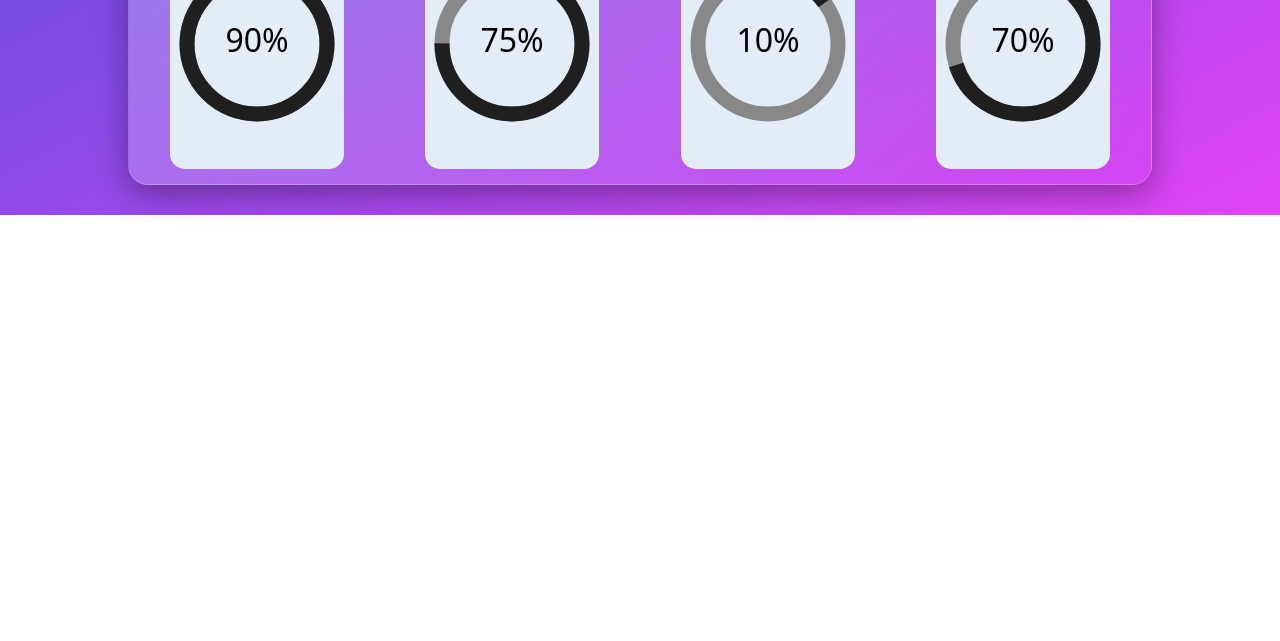
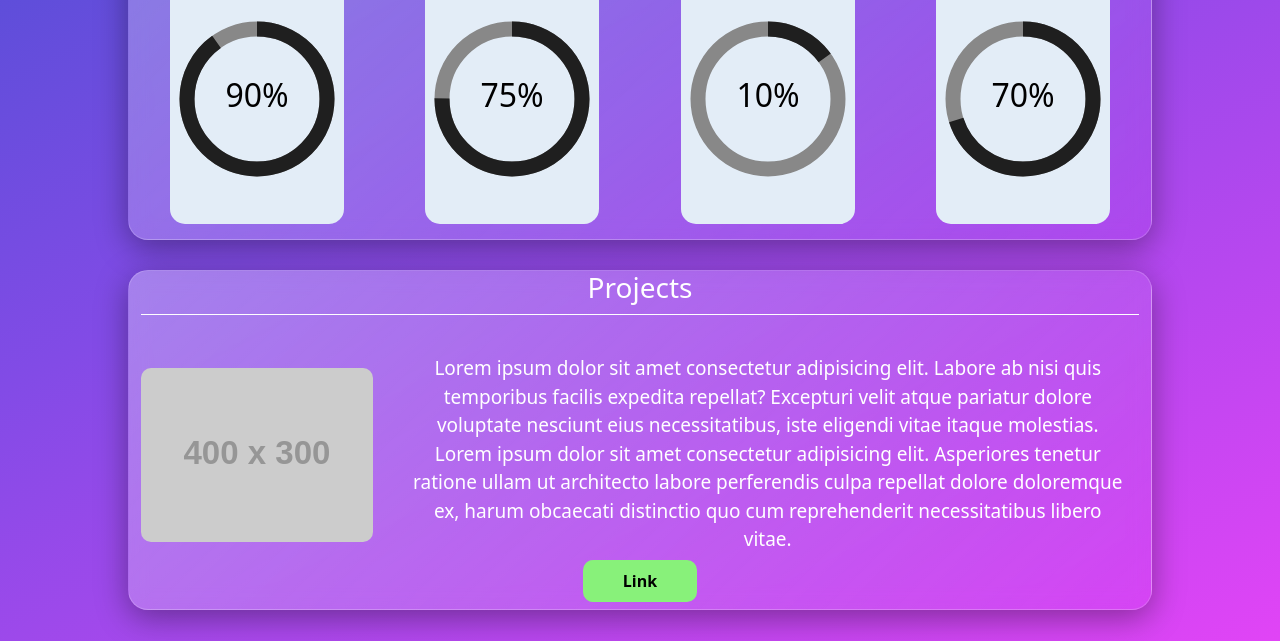
Before and after one commit to TheJikol/first-portfolio, a plain HTML site: page index.html in a window 1280 px wide. Shown: the part 1631-2272 px from the top of the page. Before the commit the page ends 1846 px from the top, so only its background shows below. Drawn offline with nearby package versions, Linux system fonts and the light colour scheme; placeholder pictures from the web are drawn by us.

Commit message:
Se agrego projectos

```diff
--- a/index.html
+++ b/index.html
@@ -72,7 +72,7 @@
     </div>
   </div>
   <div class="container experience justify-content-center">
-    <h3 class="text-center">Experiencia</h3>
+    <h3 class="text-center">Experience</h3>
     <div class="row educationrow text-center">
       <div class="col-12 mt-3 mb-3">
         <div class="row">
@@ -94,7 +94,7 @@
     </div>
   </div>
   <div class="container experience justify-content-center">
-    <h3 class="text-center">Educación</h3>
+    <h3 class="text-center">Education</h3>
     <div class="row educationrow text-center">
       <div class="col-12 mt-3 mb-3">
         <div class="row">
@@ -117,7 +117,7 @@
   </div>
   <div class="container experience justify-content-center">
     <h3 class="text-center">Skills</h3>
-    <div class="row">
+    <div class="row skillsrow">
       <div class="col-xl-3 col-sm-6 col-12 text-center">
         <div class="container skillscol">
           <h2>HTML</h2>
@@ -188,6 +188,29 @@
       </div>
     </div>
   </div>
+  <div class="container experience justify-content-center">
+    <h3 class="text-center">Projects</h3>
+    <div class="row educationrow text-center">
+      <div class="col-12 mt-3 mb-3">
+        <div class="row">
+          <div class="col-lg-3 col-12 text-center columna-imagen">
+            <img class="experienceimg" src="https://dummyimage.com/400x300/ff00ff/000000.jpg" alt="">
+          </div>
+          <div class="col-lg-9 col-12 text-center d-flex align-items-center">
+            <p>Lorem ipsum dolor sit amet consectetur adipisicing elit. Labore ab nisi quis temporibus facilis expedita
+              repellat? Excepturi velit atque pariatur dolore voluptate nesciunt eius necessitatibus, iste eligendi
+              vitae
+              itaque molestias. Lorem ipsum dolor sit amet consectetur adipisicing elit. Asperiores tenetur ratione
+              ullam
+              ut
+              architecto labore perferendis culpa repellat dolore doloremque ex, harum obcaecati distinctio quo cum
+              reprehenderit necessitatibus libero vitae.</p>
+          </div>
+        </div>
+        <a class="ProjectLink" href="#">Link</a>
+      </div>
+    </div>
+  </div>
 
 
   <script src="https://cdn.jsdelivr.net/npm/bootstrap@5.2.0/dist/js/bootstrap.bundle.min.js"
--- a/styles/styles.css
+++ b/styles/styles.css
@@ -172,6 +172,11 @@ p{
 -moz-box-shadow: 1px 1px 35px 2px rgba(0, 0, 0, 0.75);
 }
 
+h3{
+    border-bottom: solid 1px white;
+    padding-bottom: 10px;
+}
+
 .experience{
     color: white;
     background: linear-gradient(135deg, rgba(255,255,255, 0.3), rgba(255,255,255, 0));
@@ -195,6 +200,10 @@ p{
 .experienceimg{
     width: 100%;
     border-radius: 10px;
+}
+
+.skillsrow{
+    margin-top: 30px;
 }
 
 .skillscol{
@@ -263,6 +272,24 @@ circle:nth-child(2){
     transform: rotate(-270deg);
 }
 
+.ProjectLink{
+    color: black;
+    display: inline;
+    background-color: rgb(136, 241, 122);
+    text-decoration: none;
+    padding: 10px 40px;
+    border-radius: 10px;
+    transition: all 0.5s;
+    font-weight: bold;
+}
+
+a:hover{
+    color: black;
+    box-shadow: 1px 1px 35px 2px rgba(0, 0, 0, 0.75);
+    -webkit-box-shadow: 1px 1px 35px 2px rgba(0, 0, 0, 0.75);
+    -moz-box-shadow: 1px 1px 35px 2px rgba(0, 0, 0, 0.75);
+}
+
 @media (max-width: 991px){
     .nav-item.remove{
         display: none;
```
